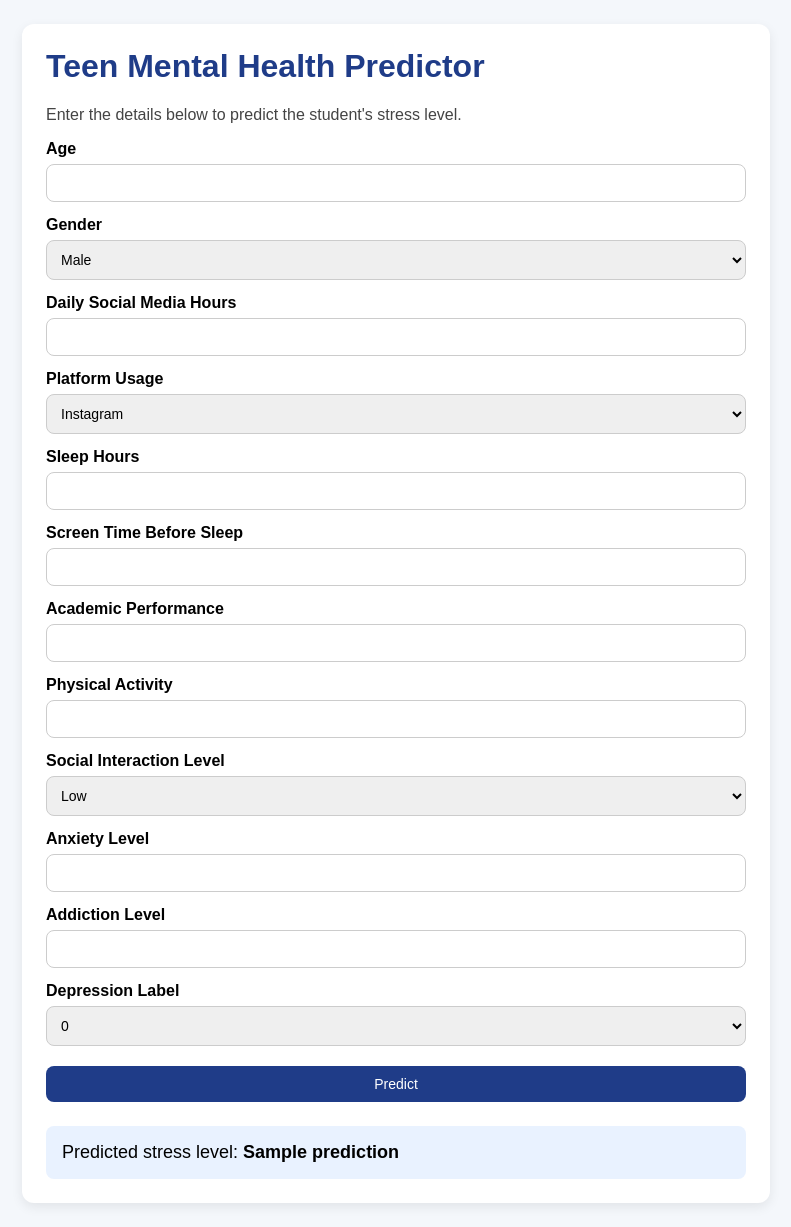
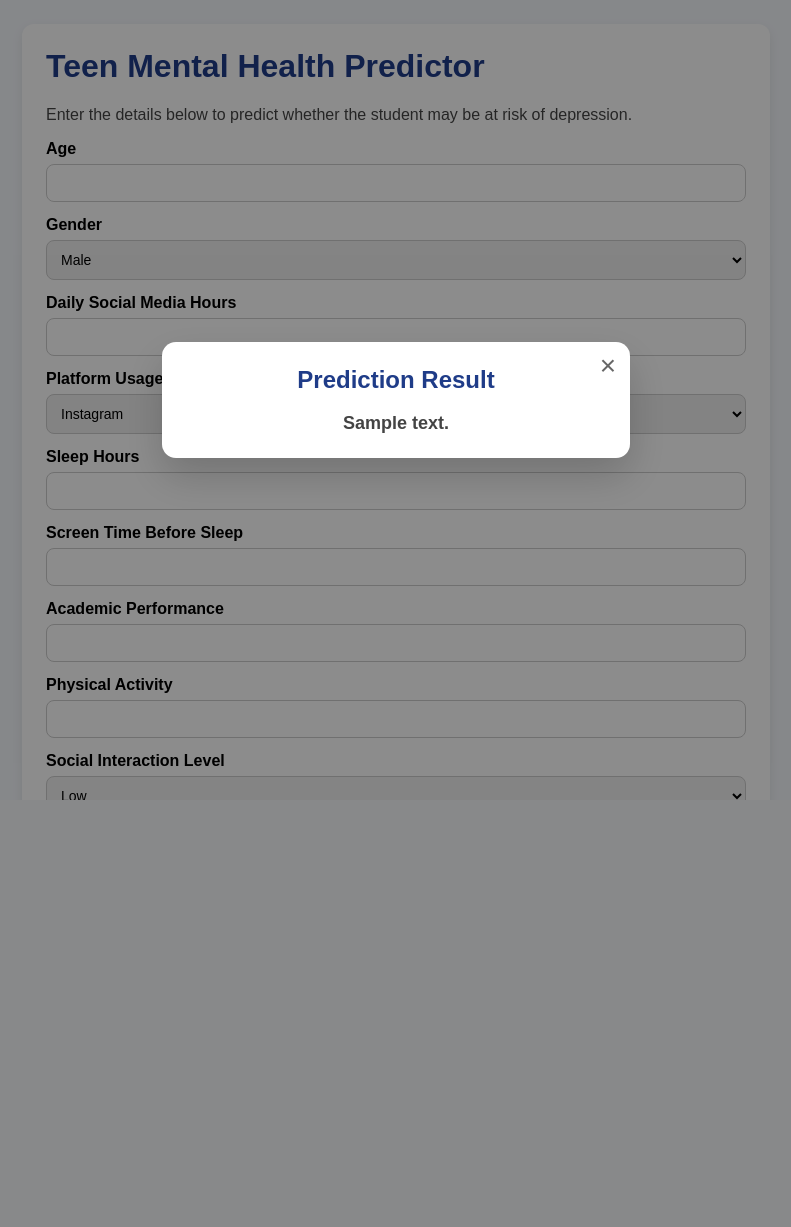
Before and after one commit to ccfernando/TeenMentalHealth, a Flask app: template templates/index.html in a window 1280 px wide. Shown: the whole page, without its empty margins (244-1035 px from the left). After the commit the page ends 800 px from the top, so only its background shows below. Run offline with Flask 3, Linux system fonts and the light colour scheme; the template is opened without the code that fills it: most values are stand-ins (such as "Sample title", 1, 10 or a date in 2020); parts of the project's set-up code (start-up, migrations or seed data) failed here and were passed over.

Commit message:
Update depression predictor app and README

```diff
--- a/app.py
+++ b/app.py
@@ -1,3 +1,4 @@
+import os
 import pickle
 
 import pandas as pd
@@ -7,40 +8,78 @@ from flask import Flask, render_template, request
 app = Flask(__name__)
 
 
-# Load the trained model once when the app starts.
+# Load the trained model only once when the app starts.
 with open("model.pkl", "rb") as file:
     model = pickle.load(file)
 
 
+# These are the expected input columns.
+# We prefer the columns stored inside the trained model so the app stays in sync
+# with training. The fallback list keeps the app beginner-friendly and explicit.
+FEATURE_COLUMNS = list(
+    getattr(
+        model,
+        "feature_names_in_",
+        [
+            "age",
+            "gender",
+            "daily_social_media_hours",
+            "platform_usage",
+            "sleep_hours",
+            "screen_time_before_sleep",
+            "academic_performance",
+            "physical_activity",
+            "social_interaction_level",
+            "stress_level",
+            "anxiety_level",
+            "addiction_level",
+        ],
+    )
+)
+
+
 @app.route("/", methods=["GET", "POST"])
 def home():
-    prediction = None
+    prediction_text = None
 
     if request.method == "POST":
-        # Get values from the form and convert number fields to floats.
-        user_data = {
-            "age": float(request.form["age"]),
-            "gender": request.form["gender"],
-            "daily_social_media_hours": float(request.form["daily_social_media_hours"]),
-            "platform_usage": request.form["platform_usage"],
-            "sleep_hours": float(request.form["sleep_hours"]),
-            "screen_time_before_sleep": float(request.form["screen_time_before_sleep"]),
-            "academic_performance": float(request.form["academic_performance"]),
-            "physical_activity": float(request.form["physical_activity"]),
-            "social_interaction_level": request.form["social_interaction_level"],
-            "anxiety_level": float(request.form["anxiety_level"]),
-            "addiction_level": float(request.form["addiction_level"]),
-            "depression_label": float(request.form["depression_label"]),
-        }
+        try:
+            # Collect and convert the form values.
+            user_data = {
+                "age": float(request.form["age"]),
+                "gender": request.form["gender"],
+                "daily_social_media_hours": float(request.form["daily_social_media_hours"]),
+                "platform_usage": request.form["platform_usage"],
+                "sleep_hours": float(request.form["sleep_hours"]),
+                "screen_time_before_sleep": float(request.form["screen_time_before_sleep"]),
+                "academic_performance": float(request.form["academic_performance"]),
+                "physical_activity": float(request.form["physical_activity"]),
+                "social_interaction_level": request.form["social_interaction_level"],
+                "stress_level": float(request.form["stress_level"]),
+                "anxiety_level": float(request.form["anxiety_level"]),
+                "addiction_level": float(request.form["addiction_level"]),
+            }
 
-        # Put the user input into a DataFrame because the model expects table-like data.
-        input_data = pd.DataFrame([user_data])
+            # Create a DataFrame because scikit-learn pipelines expect tabular input.
+            input_data = pd.DataFrame([user_data], columns=FEATURE_COLUMNS)
 
-        # Make a prediction using the saved model.
-        prediction = model.predict(input_data)[0]
+            # Make the prediction.
+            prediction = int(model.predict(input_data)[0])
 
-    return render_template("index.html", prediction=prediction)
+            if prediction == 1:
+                prediction_text = "At Risk of Depression"
+            else:
+                prediction_text = "Not At Risk"
+
+        except Exception:
+            prediction_text = (
+                "Something went wrong while making the prediction. "
+                "Please check your inputs and try again."
+            )
+
+    return render_template("index.html", prediction_text=prediction_text)
 
 
 if __name__ == "__main__":
-    app.run(debug=True)
+    port = int(os.environ.get("PORT", 10000))
+    app.run(host="0.0.0.0", port=port)
--- a/templates/index.html
+++ b/templates/index.html
@@ -67,12 +67,68 @@
             border-radius: 8px;
             font-size: 18px;
         }
+
+        .modal {
+            display: none;
+            position: fixed;
+            inset: 0;
+            background: rgba(0, 0, 0, 0.45);
+            align-items: center;
+            justify-content: center;
+            padding: 20px;
+            z-index: 1000;
+        }
+
+        .modal.show {
+            display: flex;
+        }
+
+        .modal-content {
+            width: 100%;
+            max-width: 420px;
+            background: white;
+            border-radius: 14px;
+            padding: 24px;
+            box-shadow: 0 18px 40px rgba(0, 0, 0, 0.18);
+            text-align: center;
+            position: relative;
+        }
+
+        .modal-content h2 {
+            margin-top: 0;
+            color: #1f3c88;
+        }
+
+        .modal-content p {
+            font-size: 18px;
+            margin-bottom: 0;
+        }
+
+        .close-button {
+            position: absolute;
+            top: 10px;
+            right: 14px;
+            width: auto;
+            padding: 0;
+            margin: 0;
+            background: transparent;
+            border: none;
+            color: #666;
+            font-size: 28px;
+            line-height: 1;
+            cursor: pointer;
+        }
+
+        .close-button:hover {
+            color: #111;
+            background: transparent;
+        }
     </style>
 </head>
 <body>
     <div class="container">
         <h1>Teen Mental Health Predictor</h1>
-        <p>Enter the details below to predict the student's stress level.</p>
+        <p>Enter the details below to predict whether the student may be at risk of depression.</p>
 
         <form method="POST">
             <label for="age">Age</label>
@@ -113,26 +169,44 @@
                 <option value="high">High</option>
             </select>
 
+            <label for="stress_level">Stress Level</label>
+            <input type="number" name="stress_level" step="1" required>
+
             <label for="anxiety_level">Anxiety Level</label>
             <input type="number" name="anxiety_level" step="1" required>
 
             <label for="addiction_level">Addiction Level</label>
             <input type="number" name="addiction_level" step="1" required>
 
-            <label for="depression_label">Depression Label</label>
-            <select name="depression_label" required>
-                <option value="0">0</option>
-                <option value="1">1</option>
-            </select>
-
             <button type="submit">Predict</button>
         </form>
+    </div>
 
-        {% if prediction is not none %}
-            <div class="result">
-                Predicted stress level: <strong>{{ prediction }}</strong>
+    {% if prediction_text %}
+        <div class="modal show" id="predictionModal">
+            <div class="modal-content">
+                <button class="close-button" id="closeModal" aria-label="Close modal">&times;</button>
+                <h2>Prediction Result</h2>
+                <p><strong>{{ prediction_text }}</strong></p>
             </div>
-        {% endif %}
-    </div>
+        </div>
+    {% endif %}
+
+    <script>
+        const modal = document.getElementById("predictionModal");
+        const closeButton = document.getElementById("closeModal");
+
+        if (modal && closeButton) {
+            closeButton.addEventListener("click", () => {
+                modal.classList.remove("show");
+            });
+
+            modal.addEventListener("click", (event) => {
+                if (event.target === modal) {
+                    modal.classList.remove("show");
+                }
+            });
+        }
+    </script>
 </body>
 </html>
```
Also changed, not shown: train_model.py (+46 -24 lines), README.md, 1 other file.
